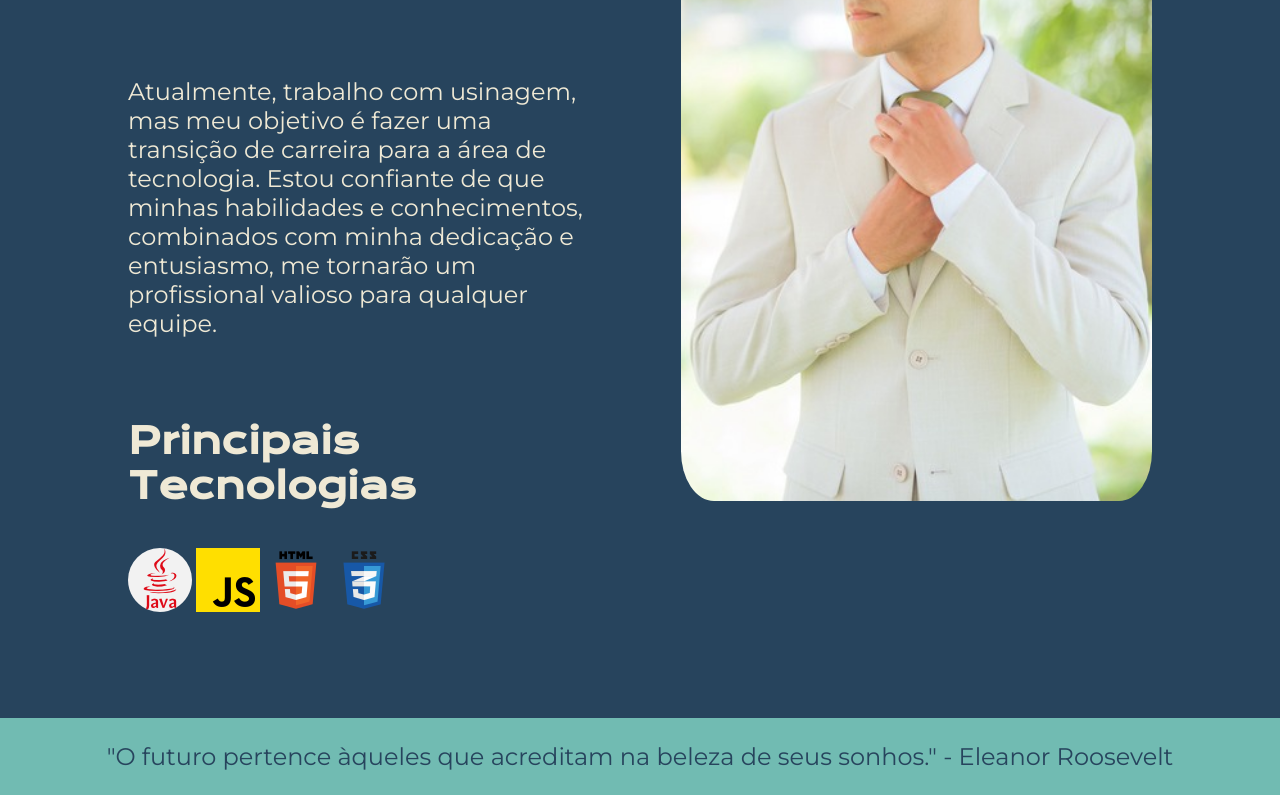
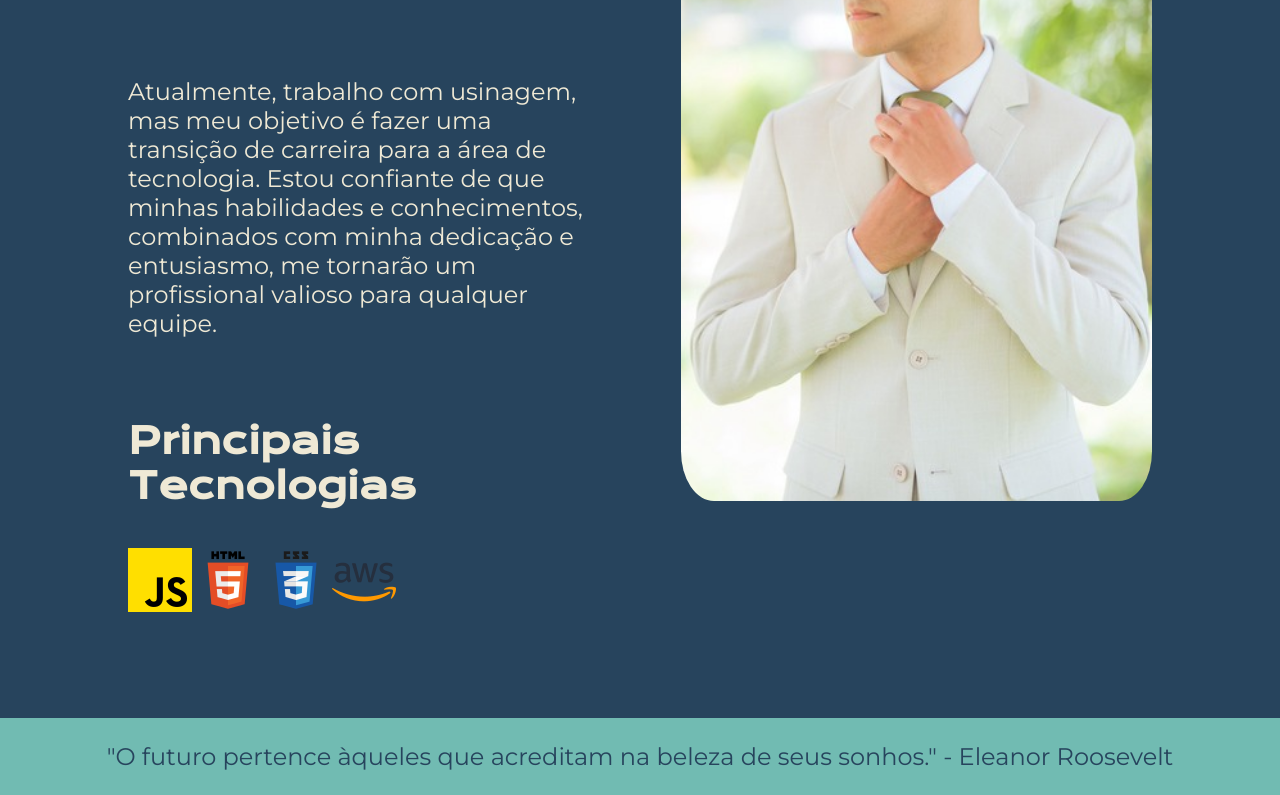
Before and after one commit to joaovictordjl/PORTF-LIO, a plain HTML site: page sobreMim.html in a window 1280 px wide. Shown: the part 477-1272 px from the top of the page. Drawn offline with nearby package versions, Linux system fonts and the light colour scheme.

Commit message:
alterações

```diff
--- a/sobreMim.html
+++ b/sobreMim.html
@@ -23,10 +23,10 @@
 
             <h1 class="apresentacao__conteudo__titulo">Principais Tecnologias </h1>
             <div class="tecnologias">
-                <img src="./assets/java.png " alt="java">
                 <img src="./assets/javascript.png" alt="javascript">
                 <img src="./assets/html5.png" alt="">
                 <img src="./assets/css3.png" alt="">
+                <img src="./assets/icons8-aws-64.png " alt="aws">
             </div>
         </section>
         <img class="minha-foto" src="./assets/minhaFoto.jpeg" alt="minha foto">
```
Also changed, not shown: assets/icons8-aws-64.png (added).
